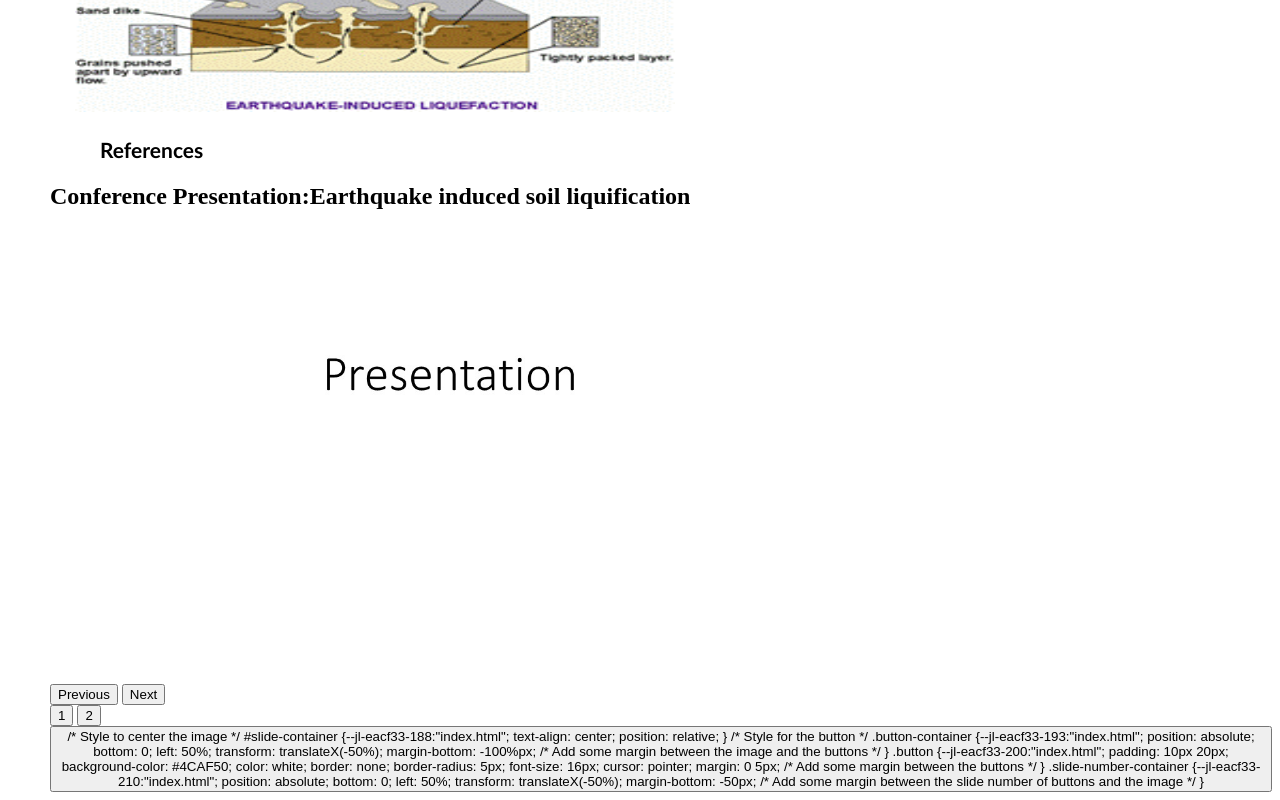
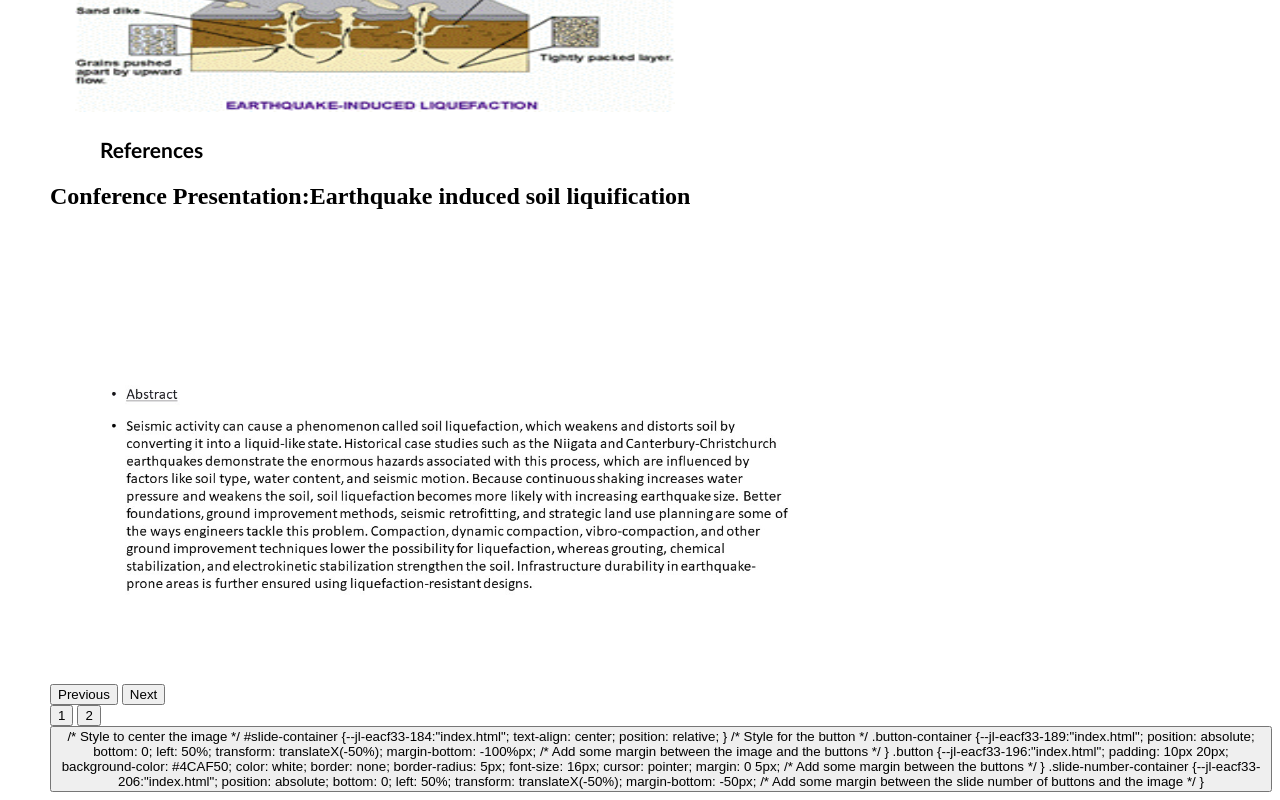
Before and after one commit to FEPSFY6824230/FY6824230, a plain HTML site: page index.html in a window 1280 px wide. Both pictures are taken after a click on the button "Previous". Shown: the part 2293-3093 px from the top of the page. Drawn offline with Linux system fonts and the light colour scheme.

Commit message:
Update index.html
Signed-off-by: FEPSFY6824230 <146342281+FEPSFY6824230@users.noreply.github.com>

```diff
--- a/index.html
+++ b/index.html
@@ -138,31 +138,27 @@ Liquification-resilient designs are considered when making designs for infrastru
 
      <h2> Conference Presentation:Earthquake induced soil liquification</h2>
  <script>
-          //Array of slide image URLs
-          var slideImages =["Slide1.JPG","Slide2.JPG","Slide3.JPG","Slide4.JPG","Slide5.JPG"];
-          var currentSlide=0;
+      // Array of slide image URLs
+      var slideImages = ["slide1.jpg", "slide2.jpg"];
+      var currentSlide = 0;
+
 
       function showSlide() {
-           document,getElementById('slide'),src =slideImages[currentSlide];
+        document.getElementById('slide').src = slideImages[currentSlide];
       }
-
       function nextSlide() {
-           currentSlide=(currentSlide+1) % slideImages,length;
+        currentSlide = (currentSlide + 1) % slideImages.length;
         showSlide();
       }
       function prevSlide() {
-           currentSlide=(currentSlide -1+ slideImages.length) % slideImages,length;
+        currentSlide = (currentSlide - 1 + slideImages.length) % slideImages.length;
         showSlide();
       }
-
       // Function to show a specific slide based on the button clicked
-           function showSlideNumber(slideNumber){
-             currentSlide=slideNumber - 1 ;
+      function showSlideNumber(slideNumber) {
+        currentSlide = slideNumber - 1;
         showSlide();
       }
-
-          // Call showSlide() to display the first slide
-          showSlide();
     </script>
 
 
```
Lines whose indentation alone changed are shown as unchanged.
